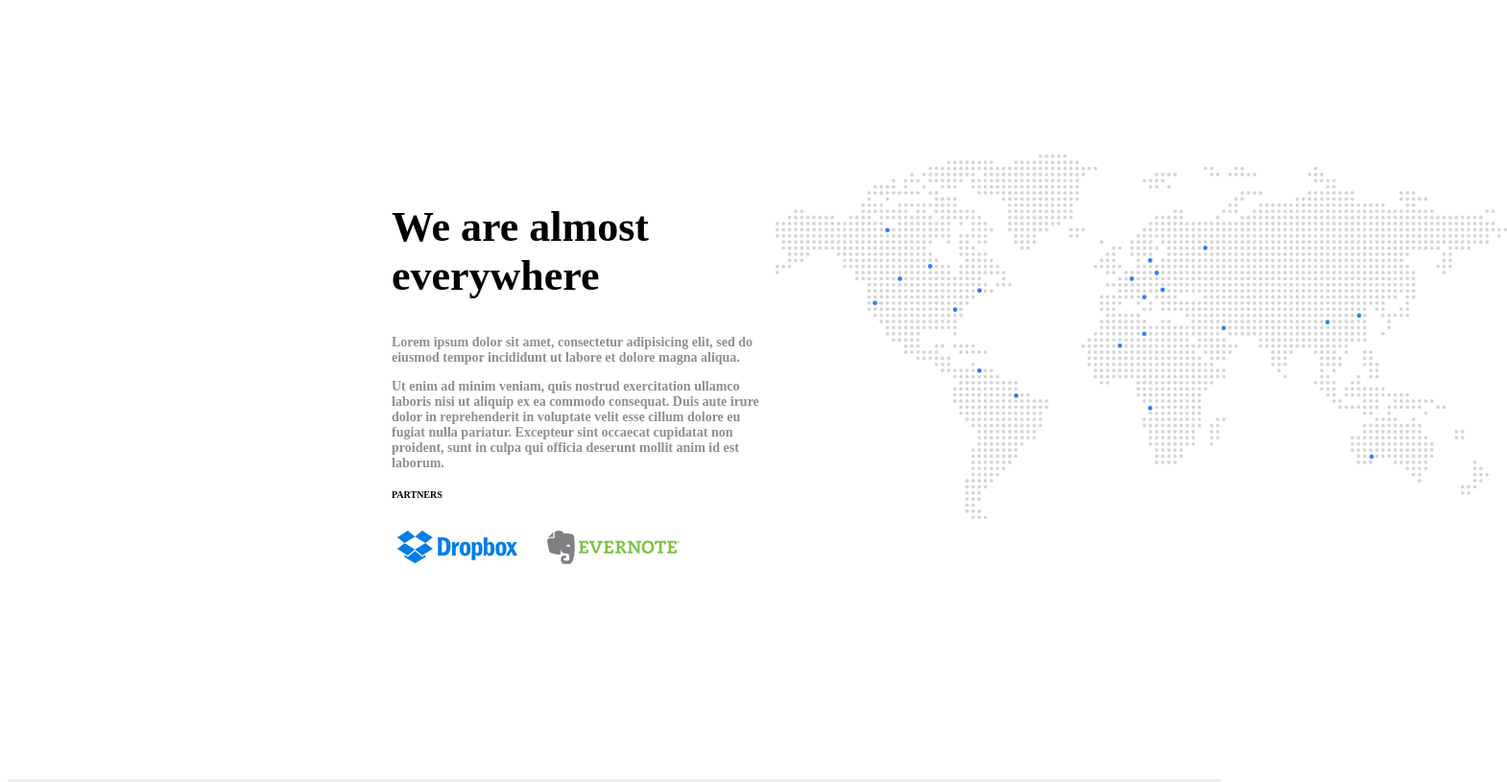
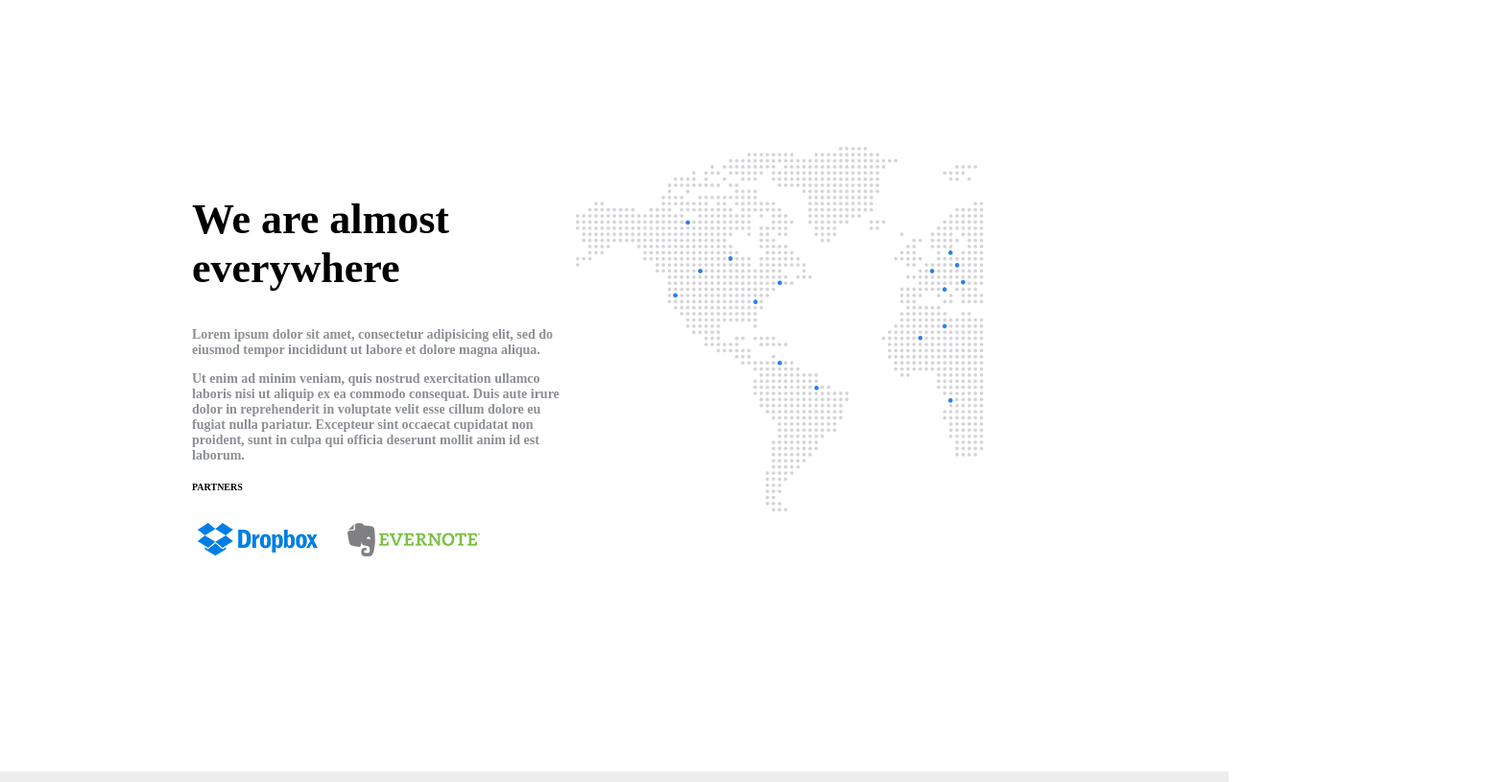
Before and after one commit to sayckl/sayckl1.github.io, a plain HTML site: page landingpage1.html in a window 1280 px wide. Shown: the part 2340-3155 px from the top of the page at 96% size, 1570 px wide, since content can reach past the window. Drawn offline with Linux system fonts and the light colour scheme.

Commit message:
Add files via upload

```diff
--- a/style/style.css
+++ b/style/style.css
@@ -8,6 +8,9 @@
 section {
   z-index: 0;
 }
+body {
+  margin: 0;
+}
 .new {
   background-image: url(../images/banner_background.jpg);
   height: 1022px;
@@ -16,6 +19,7 @@ section {
   margin-bottom: 196px;
   text-align: center;
   padding-top: 60px;
+  overflow: hidden;
 }
 .top {
   display: flex;
@@ -185,7 +189,7 @@ font-size: 20px;
 .text_four {
   z-index: 2;
   display: block;
-  padding-left: 400px;
+  padding-left: 200px;
 }
 .partner b {
   text-transform: uppercase;
@@ -200,11 +204,10 @@ font-size: 20px;
   padding-bottom: 220px;
 }
 .map {
-  position: relative;
+  position: static;
   z-index: 1;
   padding-top: 30px;
-  display: flex;
-  justify-content: flex-end;
+  overflow: hidden;
 }
 .everywhere {
   display: flex;
@@ -323,6 +326,7 @@ font-size: 20px;
 .users img{
   margin: 60px;
   opacity: 0.25;
+  border-radius: 50%;
 }
 #reviewStars-input {
 
@@ -523,9 +527,10 @@ h2 {
 }
 .lines {
 border-top: 1px solid #ededee;
-width: 1090px;
+width: 700px;
 padding-top: 90px;
 margin-top: 80px;
+overflow: hidden;
 }
 .providences {
   width: 220px;
```
Also changed, not shown: index.html (+1 -1 lines).
